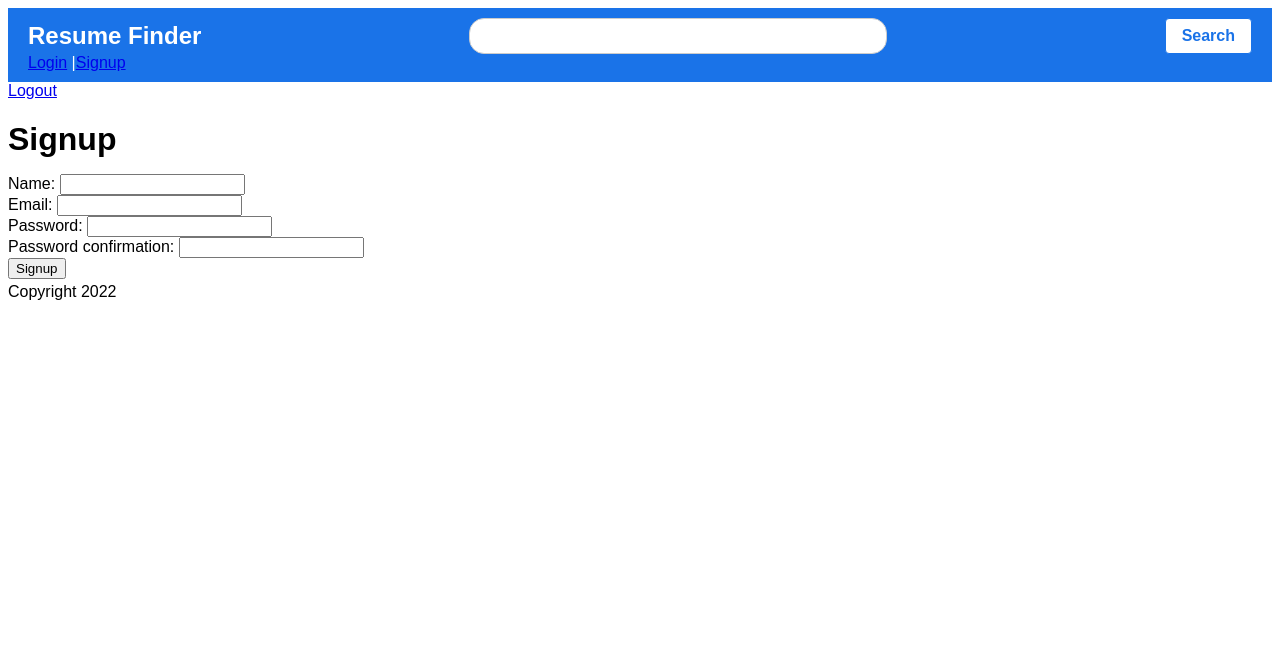
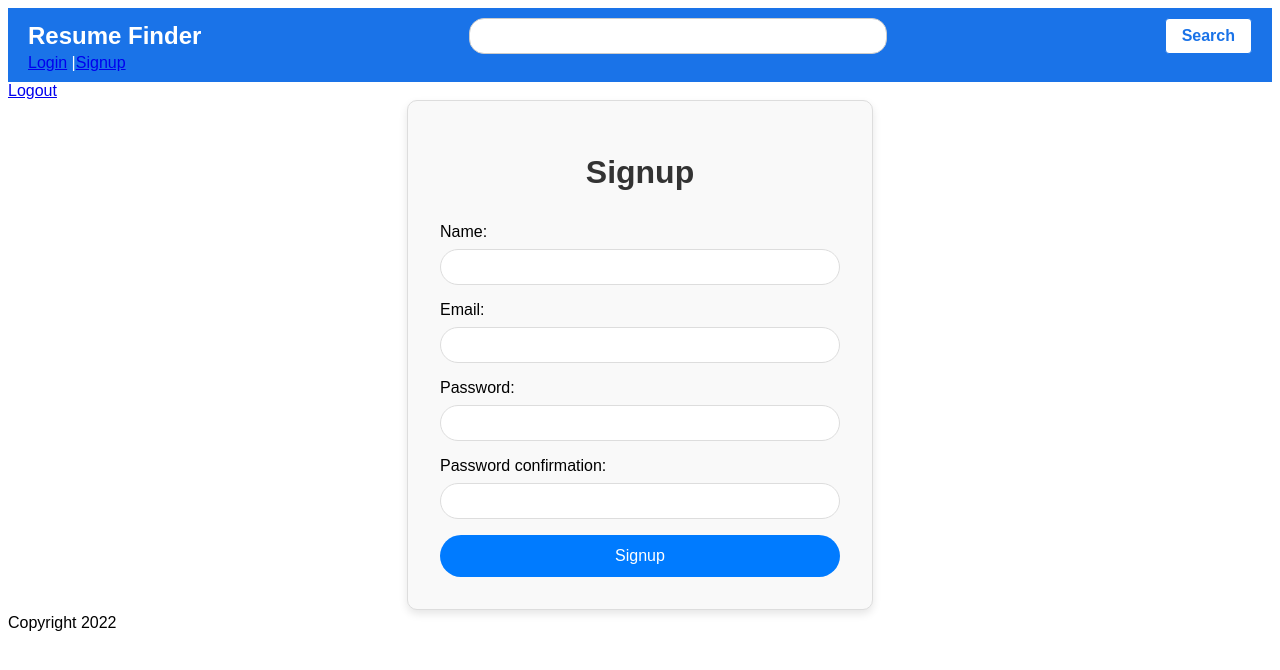
Before and after one commit to justinmmorgan21/online-resumes-public, a React (Vite) app: page /signup in a window 1280 px wide. Shown: the top 670 px of the page. Built offline with nearby package versions, Linux system fonts and the light colour scheme.

Commit message:
css changes

```diff
--- a/src/index.css
+++ b/src/index.css
@@ -148,3 +148,136 @@ img {
   width: 250px;
   height: 250px;
 }
+
+/* General styling for the login container */
+#login {
+  max-width: 400px;
+  margin: 0 auto;
+  padding: 2em;
+  border: 1px solid #ddd;
+  border-radius: 10px;
+  box-shadow: 0px 4px 8px rgba(0, 0, 0, 0.1);
+  background-color: #f9f9f9;
+  font-family: Arial, sans-serif;
+  text-align: center;
+}
+
+/* Login header */
+#login h1 {
+  font-size: 2em;
+  margin-bottom: 1em;
+  color: #333;
+}
+
+/* Error message styling */
+#login ul {
+  list-style-type: none;
+  padding: 0;
+  margin-bottom: 1em;
+  color: #d9534f;
+}
+
+#login li {
+  margin-bottom: 0.5em;
+}
+
+/* Form fields styling */
+#login div {
+  margin-bottom: 1em;
+  text-align: left;
+}
+
+#login input[type="email"],
+#login input[type="password"] {
+  width: 100%;
+  padding: 0.5em;
+  border: 1px solid #ddd;
+  border-radius: 5px;
+  font-size: 1em;
+  margin-top: 0.5em;
+  box-sizing: border-box;
+}
+
+/* Button styling */
+#login button {
+  width: 100%;
+  padding: 0.75em;
+  border: none;
+  border-radius: 5px;
+  background-color: rgb(33, 88, 254);
+  color: white;
+  font-size: 1em;
+  cursor: pointer;
+  transition: background-color 0.3s ease;
+}
+
+#login button:hover {
+  background-color: rgb(45, 141, 230);
+}
+
+/* General styling for the signup container */
+#signup {
+  max-width: 400px;
+  margin: 0 auto;
+  padding: 2em;
+  border: 1px solid #ddd;
+  border-radius: 10px;
+  box-shadow: 0px 4px 8px rgba(0, 0, 0, 0.1);
+  background-color: #f9f9f9;
+  font-family: Arial, sans-serif;
+  text-align: center;
+}
+
+/* Signup header */
+#signup h1 {
+  font-size: 2em;
+  margin-bottom: 1em;
+  color: #333;
+}
+
+/* Error message styling */
+#signup ul {
+  list-style-type: none;
+  padding: 0;
+  margin-bottom: 1em;
+  color: #d9534f;
+}
+
+#signup li {
+  margin-bottom: 0.5em;
+}
+
+/* Form fields styling */
+#signup div {
+  margin-bottom: 1em;
+  text-align: left;
+}
+
+#signup input[type="text"],
+#signup input[type="email"],
+#signup input[type="password"] {
+  width: 100%;
+  padding: 0.5em;
+  border: 1px solid #ddd;
+  border-radius: 25px;
+  font-size: 1em;
+  margin-top: 0.5em;
+  box-sizing: border-box;
+}
+
+/* Button styling */
+#signup button {
+  width: 100%;
+  padding: 0.75em;
+  border: none;
+  border-radius: 25px;
+  background-color: #007BFF;
+  color: white;
+  font-size: 1em;
+  cursor: pointer;
+  transition: background-color 0.3s ease;
+}
+
+#signup button:hover {
+  background-color: rgb(45, 141, 230);
+}
```
